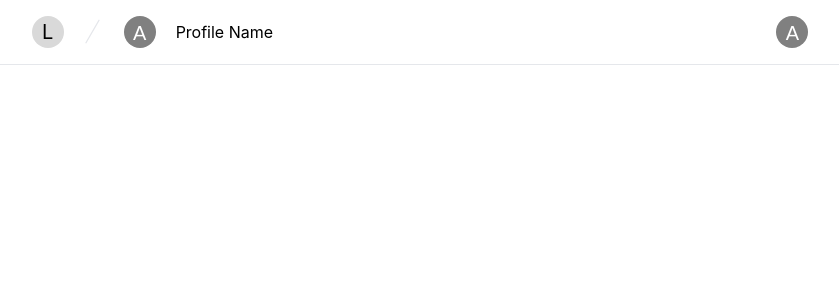
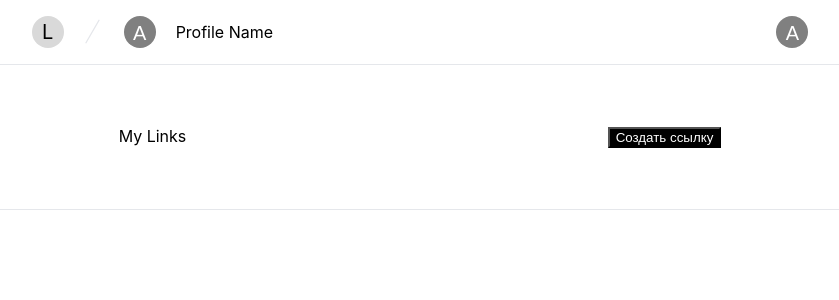
Before and after one commit to BlessedChiIdz/NilProj, a React (Create React App) app: page / in a window 1280 px wide. Shown: the top 300 px of the page, without its empty margins (220-1059 px from the left). Built offline with nearby package versions, Linux system fonts and the light colour scheme; the HTML template or start-up script is replaced by a standard one.

Commit message:
start animate button

```diff
--- /dev/null
+++ b/src/Components/TopLinks.tsx
@@ -0,0 +1,20 @@
+import React from 'react';
+import "../styles/TopLinks.css"
+import CreateLinkButton from "./modal/CreateLinkButton";
+
+const TopLinks = () => {
+    return (
+        <div className="mainContainer">
+            <div className="contentContainer">
+                <div className="left">
+                    My Links
+                </div>
+                <div className="right">
+                    <CreateLinkButton/>
+                </div>
+            </div>
+        </div>
+    );
+};
+
+export default TopLinks;
--- /dev/null
+++ b/src/Components/modal/CreateLinkButton.tsx
@@ -0,0 +1,12 @@
+import React from 'react';
+import "../../styles/CreateLinkButton.css"
+
+const CreateLinkButton = () => {
+    return (
+        <button className="CreateLinkButton">
+            Создать ссылку
+        </button>
+    );
+};
+
+export default CreateLinkButton;
--- a/src/Pages/LinksPage.tsx
+++ b/src/Pages/LinksPage.tsx
@@ -1,10 +1,12 @@
 import React from 'react';
 import Header from "../Components/Header";
+import TopLinks from "../Components/TopLinks";
 
 const LinksPage = () => {
     return (
         <div>
             <Header/>
+            <TopLinks/>
         </div>
     );
 };
--- /dev/null
+++ b/src/styles/CreateLinkButton.css
@@ -0,0 +1,6 @@
+.CreateLinkButton{
+    background-color: #000;
+    color: white;
+
+
+}
--- /dev/null
+++ b/src/styles/TopLinks.css
@@ -0,0 +1,25 @@
+.mainContainer{
+    width: 100%;
+    height: 144px;
+    border-bottom: 1px solid;
+    border-color: #E5E7EB;
+    text-align: center;
+    vertical-align: middle;
+    display: flex;
+}
+
+.contentContainer{
+    width: 80%;
+    margin: auto;
+    display: flex;
+    justify-content: space-around;
+}
+
+.left{
+    display: inline-block;
+    float: left;
+}
+.right{
+    display: inline-block;
+    float: right;
+}
```
